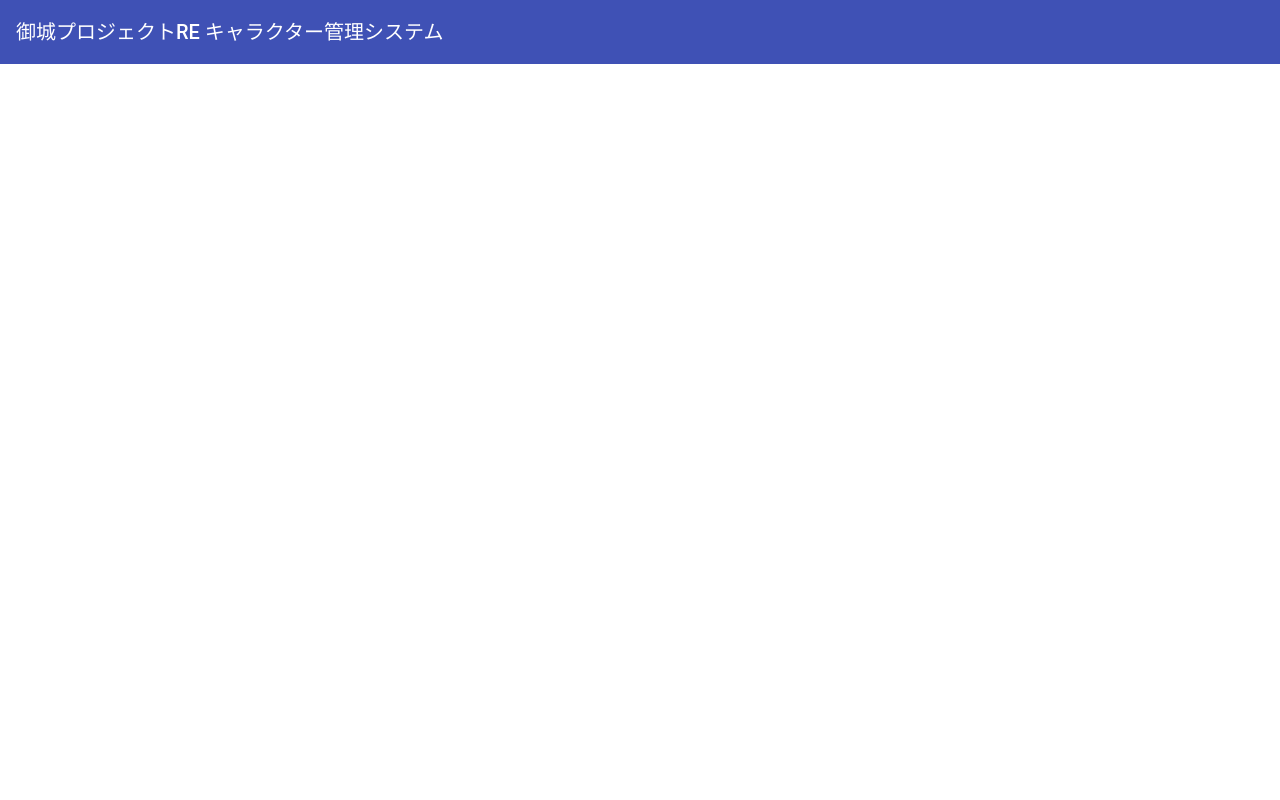
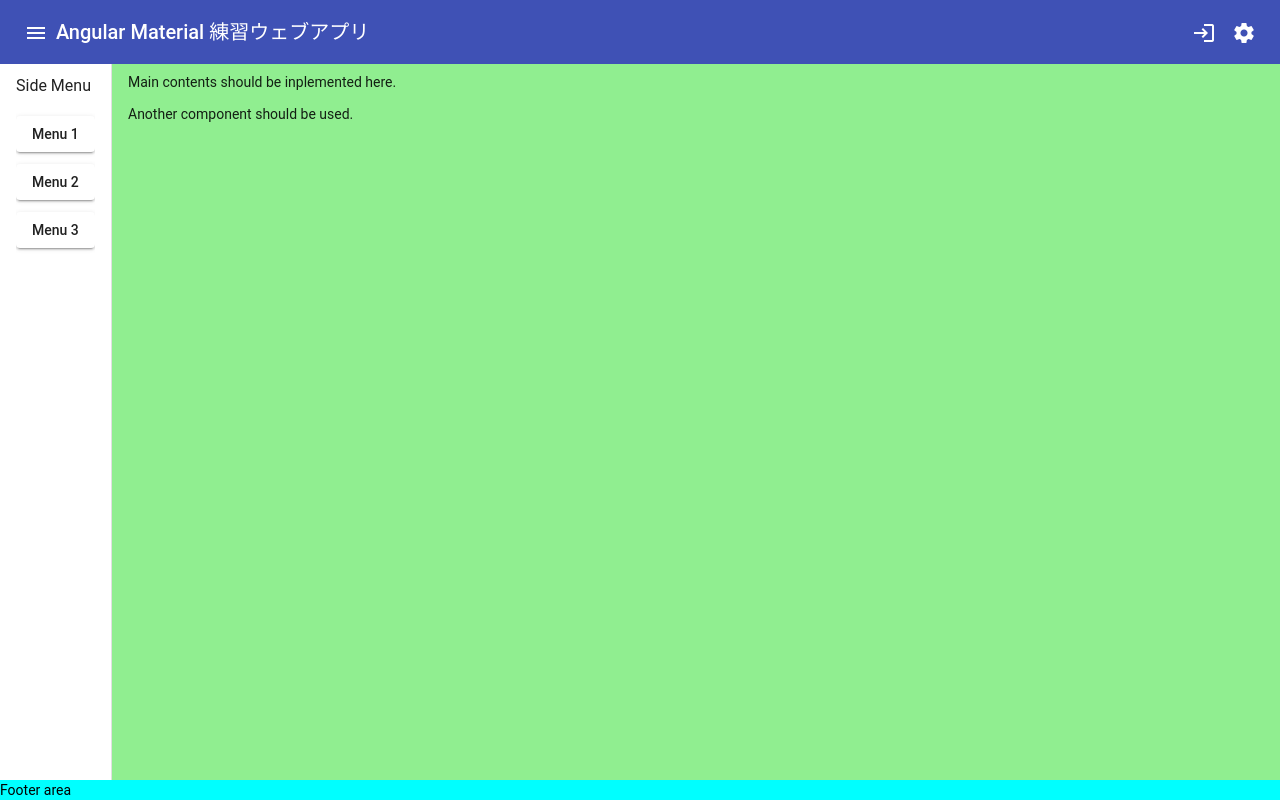
Before and after one commit to mitsuru2/angular-oshiro-1, an Angular app: page / in a window 1280 px wide. Built offline with nearby package versions, Linux system fonts and the light colour scheme.

Commit message:
Top menu, side menu, and fotter.

```diff
--- a/src/app/app-propperty.service.ts
+++ b/src/app/app-propperty.service.ts
@@ -1,13 +1,26 @@
+import { SimplePlaceholderMapper } from '@angular/compiler/src/i18n/serializers/serializer';
 import { Injectable } from '@angular/core';
-import { Const } from './const';
+import { Const, DefaultStatus } from './const';
+
+export interface SideMenuSt {
+  opened: boolean;
+}
+
+export interface AppSt {
+  login: boolean;
+  sideMenu: SideMenuSt;
+}
 
 @Injectable({
   providedIn: 'root',
 })
 export class AppProppertyService {
-  public title: string;
+  public readonly projectName: string = Const.App.Project;
+  public readonly title: string = Const.App.Title;
+  public status: AppSt = {
+    login: DefaultStatus.Login,
+    sideMenu: { opened: DefaultStatus.SideMenu.Opened },
+  };
 
-  constructor() {
-    this.title = Const.App.TITLE;
-  }
+  constructor() {}
 }
--- a/src/app/app.component.css
+++ b/src/app/app.component.css
@@ -0,0 +1,31 @@
+.main-container {
+  display: grid;
+  grid-template-rows: auto 1fr auto;
+  height: 100%;
+}
+
+.top-menu-spacer {
+  flex: 1 1 auto;
+}
+
+.example-container {
+  background-color: lightgreen;
+}
+
+.example-sidenav {
+  padding-top: 0.5rem;
+  padding-bottom: 0.5rem;
+  padding-left: 1rem;
+  padding-right: 1rem;
+}
+
+.main-content {
+  padding-top: 0.5rem;
+  padding-bottom: 0.5rem;
+  padding-left: 1rem;
+  padding-right: 1rem;
+}
+
+.footer {
+  background-color: aqua;
+}
--- a/src/app/app.component.html
+++ b/src/app/app.component.html
@@ -1 +1,60 @@
-<app-top-menu></app-top-menu>
+<div class="main-container">
+
+  <!----------------------------------------------------------------------------
+    TOP MENU
+  ----------------------------------------------------------------------------->
+  <mat-toolbar color="primary">
+    <!-- Toggle button for side menu. -->
+    <button mat-icon-button (click)="onClickMenuButton(sidenav)">
+      <mat-icon>menu</mat-icon>
+    </button>
+
+    <!-- Application title -->
+    <span>{{ appProperty.title }}</span>
+
+    <!-- Spacer -->
+    <span class="top-menu-spacer"></span>
+
+    <!-- Log-in / Log-out -->
+    <button mat-icon-button *ngIf="!appProperty.status.login" (click)="onClickLoginButton()">
+      <mat-icon>login</mat-icon>
+    </button>
+    <button mat-icon-button *ngIf="appProperty.status.login" (click)="onClickLogoutButton()">
+      <mat-icon>logout</mat-icon>
+    </button>
+
+    <!-- Setting icon. -->
+    <button mat-icon-button (click)="onClickSettingsButton()">
+      <mat-icon>settings</mat-icon>
+    </button>
+  </mat-toolbar>
+
+
+  <!----------------------------------------------------------------------------
+    SIDE MENU
+  ----------------------------------------------------------------------------->
+  <mat-sidenav-container class="example-container">
+    <mat-sidenav #sidenav mode="side" class="example-sidenav" [opened]="appProperty.status.sideMenu.opened">
+      <h3>Side Menu</h3>
+      <p><button mat-raised-button>Menu 1</button></p>
+      <p><button mat-raised-button>Menu 2</button></p>
+      <p><button mat-raised-button>Menu 3</button></p>
+    </mat-sidenav>
+
+    <mat-sidenav-content>
+      <div class="main-content">
+        <p>Main contents should be inplemented here.</p>
+        <p>Another component should be used.</p>
+
+      </div>
+
+    </mat-sidenav-content>
+  </mat-sidenav-container>
+
+  <!----------------------------------------------------------------------------
+    STATUS BAR
+  ----------------------------------------------------------------------------->
+  <div class="footer">
+    Footer area
+  </div>
+</div>
--- a/src/app/app.component.ts
+++ b/src/app/app.component.ts
@@ -1,11 +1,53 @@
-import { Component } from '@angular/core';
+import { ApplicationInitStatus, Component } from '@angular/core';
+import { AppProppertyService, AppSt } from './app-propperty.service';
+import { Logger } from './logger';
 
 @Component({
   selector: 'app-root',
   templateUrl: './app.component.html',
-  styleUrls: ['./app.component.css']
+  styleUrls: ['./app.component.css'],
 })
 export class AppComponent {
-  project_name = 'angular-oshiro-1';
-  app_title = '御城プロジェクト:RE キャラクターマネージャー';
+  constructor(public appProperty: AppProppertyService) {}
+
+  ngOnInit(): void {
+    Logger.trace();
+  }
+
+  onClickMenuButton(e: any): void {
+    Logger.trace();
+    let st = this.appProperty.status.sideMenu.opened;
+    if (st == true) {
+      e.close();
+      st = false;
+    } else {
+      e.open();
+      st = true;
+    }
+    this.appProperty.status.sideMenu.opened = st;
+
+    Logger.debug('sideMenu.opened:', this.appProperty.status.sideMenu.opened);
+  }
+
+  onClickLoginButton(): void {
+    Logger.trace();
+    let tmp = this.appProperty.status.login;
+    this.appProperty.status.login = !tmp;
+    Logger.debug('status.login:', this.appProperty.status.login);
+  }
+
+  onClickLogoutButton(): void {
+    Logger.trace();
+    let tmp = this.appProperty.status.login;
+    this.appProperty.status.login = !tmp;
+    Logger.debug('status.login:', this.appProperty.status.login);
+  }
+
+  onClickSettingsButton(): void {
+    Logger.trace();
+  }
+
+  toggleSideMenu(e: any): void {
+    e.toggle();
+  }
 }
--- a/src/app/const.ts
+++ b/src/app/const.ts
@@ -1,3 +1,15 @@
-export namespace Const.App {
-  export const TITLE = '御城プロジェクトRE キャラクター管理システム';
+/** 最終的には外部のデータベースから取得する。 */
+
+export namespace Const {
+  export namespace App {
+    export const Project = 'angular-oshiro-1';
+    export const Title = 'Angular Material 練習ウェブアプリ';
+    export const Version = '1.0';
+  }
 }
+export namespace DefaultStatus {
+  export const Login = false;
+  export namespace SideMenu {
+    export const Opened = true;
+  }
+}
--- a/src/app/logger.ts
+++ b/src/app/logger.ts
@@ -95,11 +95,7 @@ export class Logger {
    * @param{any[]} optionalParams These parameters are input into 'printFn'.
    * @returns{void}
    */
-  private static printBase(
-    printFn: (...optionalParams: any[]) => void,
-    prefix: string,
-    ...optionalParams: any[]
-  ): void {
+  private static printBase(printFn: (...optionalParams: any[]) => void, prefix: string, ...optionalParams: any[]): void {
     // Input top parameter only, if the list length is 1.
     if (optionalParams[0].length == 1) {
       printFn(prefix, optionalParams[0][0]);
--- a/src/app/top-menu/top-menu.component.html
+++ /dev/null
@@ -1,3 +0,0 @@
-<mat-toolbar color="primary">
-  <span>{{ title }}</span>
-</mat-toolbar>
--- a/src/app/top-menu/top-menu.component.ts
+++ /dev/null
@@ -1,17 +0,0 @@
-import { Component, OnInit } from '@angular/core';
-import { AppProppertyService } from '../app-propperty.service';
-
-@Component({
-  selector: 'app-top-menu',
-  templateUrl: './top-menu.component.html',
-  styleUrls: ['./top-menu.component.css'],
-})
-export class TopMenuComponent implements OnInit {
-  title!: String;
-
-  constructor(private appProperty: AppProppertyService) {}
-
-  ngOnInit(): void {
-    this.title = this.appProperty.title;
-  }
-}
--- a/src/styles.css
+++ b/src/styles.css
@@ -1,10 +1,10 @@
 /* You can add global styles to this file, and also import other style files */
 
-html,
-body {
+html {
   height: 100%;
 }
 body {
+  height: 100%;
   margin: 0;
   font-family: "Noto Sans JP", "Helvetica Neue", sans-serif;
 }
```
Also changed, not shown: src/app/app.module.ts (+5 -2 lines), src/app/top-menu/top-menu.component.css (deleted), 1 other file (tests, documents, lock files or other folders).
